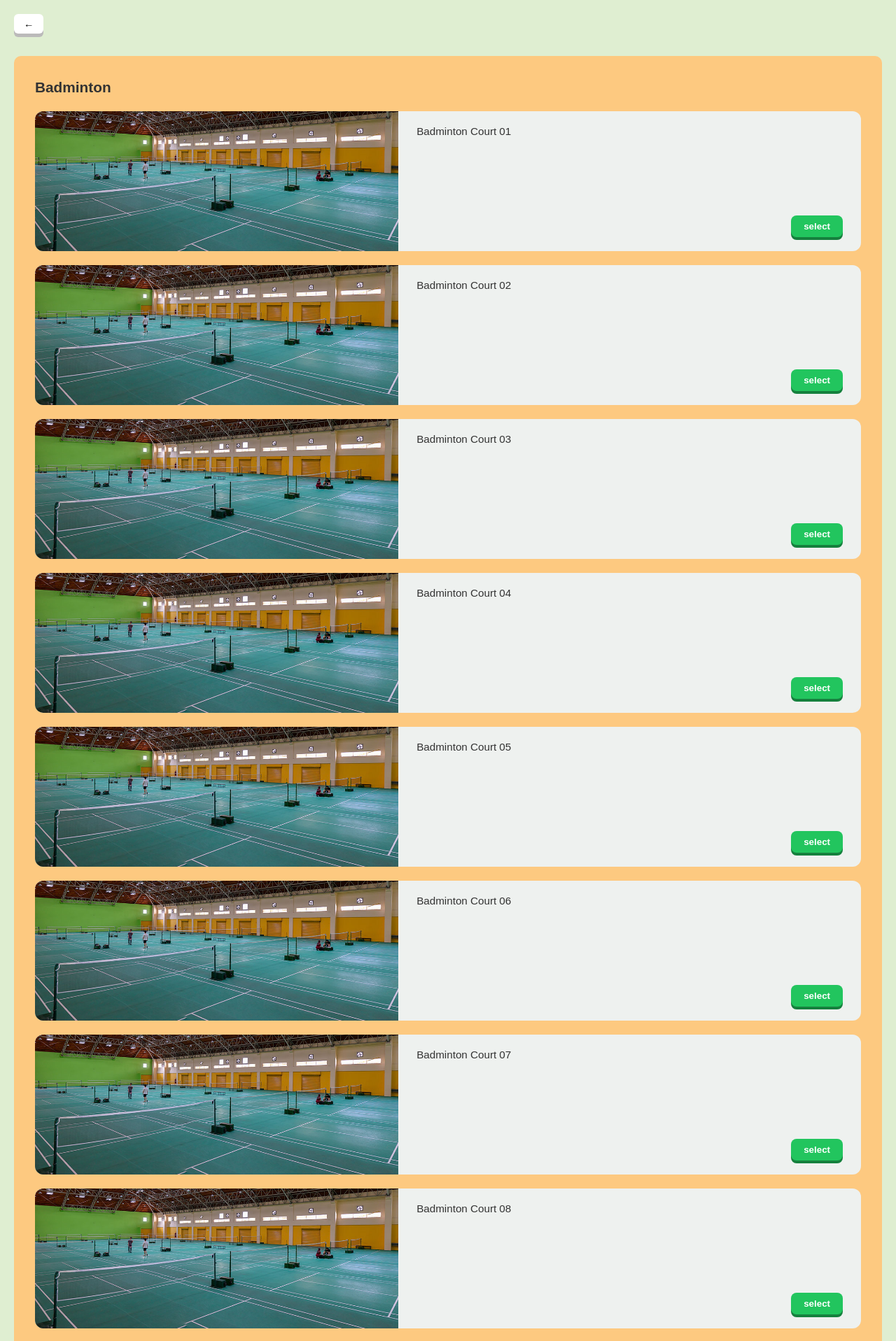
After one commit to GearJP2/cs261, a Django app: page /venues/1/sports/1/ in a window 1280 px wide. The commit adds this page. Shown: the top 1917 px of the page at 70% size. Run offline with Django 5.2, Linux system fonts and the light colour scheme; parts of the project's set-up code (start-up, migrations or seed data) failed here and were passed over.

Commit message:
feat(venues): add venue map and sport pages
- add /venues/, /venues/<id>/ and /venues/<id>/sports/<id>/ pages
  converted from the HTML preview
- skip the venue page when a venue has only one sport
- add extra_css and body_class blocks to base.html
- use temporary data from ui_data.py until API-03/04/05 (US9-B2) are ready

Not included yet:
- no header: the map page only reserves space for it
- no post: the select button does nothing until the Party creation
  story is defined

```diff
--- a/backend/config/urls.py
+++ b/backend/config/urls.py
@@ -3,5 +3,6 @@ from django.urls import include, path
 
 urlpatterns = [
     path("admin/", admin.site.urls),
+    path("venues/", include("venues.urls")),
     path("", include("core.urls")),
 ]
--- /dev/null
+++ b/backend/venues/ui_data.py
@@ -0,0 +1,123 @@
+# use temporary for display in frontend venuse
+
+VENUES = [
+    {
+        "id": 1,
+        "name": "Badminton Interzone",
+        "pos": {"top": 8.2, "left": 1.9, "width": 9.6, "height": 3.7},
+        "sports": [
+            {"id": 1, "name": "Badminton", "emoji": "🏸", "court_count": 20, "book_first": True},
+        ],
+    },
+    {
+        "id": 2,
+        "name": "Tennis Court",
+        "pos": {"top": 59.9, "left": 10.2, "width": 14.4, "height": 2.9},
+        "sports": [
+            {"id": 2, "name": "Tennis", "emoji": "🎾", "court_count": 9, "book_first": True},
+            {"id": 3, "name": "Pickleball", "emoji": "🥒", "court_count": 2, "book_first": True},
+        ],
+    },
+    {
+        "id": 3,
+        "name": "Futsal Court",
+        "pos": {"top": 59.1, "left": 38.0, "width": 3.6, "height": 3.1},
+        "sports": [
+            {"id": 4, "name": "Futsal", "emoji": "⚽", "court_count": None, "book_first": False},
+        ],
+    },
+    {
+        "id": 4,
+        "name": "Gym 7",
+        "pos": {"top": 59.1, "left": 43.0, "width": 12.9, "height": 7.3},
+        "sports": [
+            {"id": 5, "name": "Squash", "emoji": "🎾", "court_count": 2, "book_first": True},
+            {
+                "id": 6,
+                "name": "Basketball",
+                "emoji": "🏀",
+                "court_count": None,
+                "book_first": False,
+            },
+            {
+                "id": 7,
+                "name": "Rock Climbing",
+                "emoji": "⛰️",
+                "court_count": None,
+                "book_first": False,
+            },
+            {"id": 8, "name": "Ping Pong", "emoji": "🏓", "court_count": None, "book_first": False},
+        ],
+    },
+    {
+        "id": 5,
+        "name": "Football Court",
+        "pos": {"top": 67.6, "left": 43.0, "width": 7.6, "height": 4.1},
+        "sports": [
+            {"id": 9, "name": "Football", "emoji": "⚽", "court_count": None, "book_first": False},
+        ],
+    },
+    {
+        "id": 6,
+        "name": "Tu Xtreme",
+        "pos": {"top": 67.6, "left": 51.8, "width": 3.7, "height": 4.1},
+        "sports": [
+            {"id": 10, "name": "Extreme", "emoji": "🛹", "court_count": None, "book_first": False},
+        ],
+    },
+    {
+        "id": 7,
+        "name": "Aquatic Center",
+        "pos": {"top": 88.0, "left": 62.2, "width": 4.5, "height": 4.8},
+        "sports": [
+            {"id": 11, "name": "Swimming", "emoji": "💧", "court_count": None, "book_first": False},
+        ],
+    },
+    {
+        "id": 8,
+        "name": "Gym 4",
+        "pos": {"top": 91.0, "left": 72.7, "width": 6.6, "height": 4.2},
+        "sports": [
+            {"id": 1, "name": "Badminton", "emoji": "🏸", "court_count": 13, "book_first": True},
+        ],
+    },
+]
+
+
+def get_venues():
+    return VENUES
+
+
+def get_venue(venue_id):
+    for venue in VENUES:
+        if venue["id"] == venue_id:
+            return venue
+    return None
+
+
+SPORT_IMAGES = {  # (venue_id, sport_id)
+    (1, 1): "interzone.jpg",
+    (2, 2): "tennis.jpg",
+    (2, 3): "pickleball.jpg",
+    (4, 5): "squash.jpg",
+    (7, 11): "aquatic.jpg",
+    (8, 1): "gym4.jpg",
+    (6, 10): "Xtreme.jpg",
+}
+
+
+def get_sport(venue_id, sport_id):
+    """Return (venue, sport); sport is None when not found."""
+    venue = get_venue(venue_id)
+    if venue is None:
+        return None, None
+    for sport in venue["sports"]:
+        if sport["id"] == sport_id:
+            count = sport["court_count"]
+            if count:
+                courts = [f"{sport['name']} Court {i:02d}" for i in range(1, count + 1)]
+            else:
+                courts = [sport["name"]]
+            image = SPORT_IMAGES.get((venue_id, sport_id))
+            return venue, {**sport, "courts": courts, "image": image}
+    return venue, None
--- /dev/null
+++ b/backend/venues/urls.py
@@ -0,0 +1,11 @@
+from django.urls import path
+
+from . import views
+
+app_name = "venues"
+
+urlpatterns = [
+    path("", views.venue_map, name="venue_map"),
+    path("<int:venue_id>/", views.venue_detail, name="venue_detail"),
+    path("<int:venue_id>/sports/<int:sport_id>/", views.sport_detail, name="sport_detail"),
+]
--- a/backend/venues/views.py
+++ b/backend/venues/views.py
@@ -1,3 +1,45 @@
 # from django.shortcuts import render
 
 # Create your views here.
+from django.http import Http404
+from django.shortcuts import redirect, render
+from django.urls import reverse
+from django.views.decorators.http import require_GET
+
+from . import ui_data
+
+
+@require_GET
+def venue_map(request):
+    return render(request, "venues/venue_map.html", {"venues": ui_data.get_venues()})
+
+
+@require_GET
+def venue_detail(request, venue_id):
+    venue = ui_data.get_venue(venue_id)
+    if venue is None:
+        raise Http404
+
+    # Skip to sport_detail
+    if len(venue["sports"]) == 1:
+        return redirect(
+            "venues:sport_detail", venue_id=venue["id"], sport_id=venue["sports"][0]["id"]
+        )
+    return render(request, "venues/venue_detail.html", {"venue": venue})
+
+
+@require_GET
+def sport_detail(request, venue_id, sport_id):
+    venue, sport = ui_data.get_sport(venue_id, sport_id)
+    if sport is None:
+        raise Http404
+    # A single-sport venue skips its venue page, so go back to the map
+    if len(venue["sports"]) > 1:
+        back_url = reverse("venues:venue_detail", args=[venue_id])
+    else:
+        back_url = reverse("venues:venue_map")
+    return render(
+        request,
+        "venues/sport_detail.html",
+        {"venue": venue, "sport": sport, "back_url": back_url},
+    )
--- /dev/null
+++ b/frontend/static/css/venues.css
@@ -0,0 +1,202 @@
+/*Body*/
+body.gym-detail-page {
+    margin: 0;
+    padding: 20px;
+    background-color: #DFEED1;
+    font-family: sans-serif;
+    box-sizing: border-box;
+    min-height: 100vh;
+    position: relative;
+    display: flex;
+    flex-direction: column;
+}
+
+.back-button {
+    position: absolute;
+    top: 20px;
+    left: 20px;
+    padding: 6px 14px;
+    border-radius: 6px;
+    font-weight: bold;
+    font-size: 0.9rem;
+    background: #fff;
+    text-decoration: none;
+    color: #000;
+    display: inline-flex;
+    align-items: center;
+    gap: 6px;
+    box-shadow: 0 5px 0 #BBBABA;
+}
+.back-button:active { top: 25px; box-shadow: none; }
+
+/* container  */
+.main-container {
+    margin-top: 60px;
+    width: 100%;
+    min-height: 300px;
+    background-color: #FDC980;
+    border-radius: 10px;
+    padding: 30px;
+    box-sizing: border-box;
+    display: flex;
+    gap: 20px;
+    align-items: flex-start;
+    box-shadow: 0 15px 0 #d89b52;
+    position: relative;
+    flex: 1;
+    margin-bottom: 15px;
+}
+
+/*  card  */
+.sport-card {
+    width: 180px;
+    height: 220px;
+    border-radius: 12px;
+    padding: 16px;
+    box-sizing: border-box;
+    display: flex;
+    flex-direction: column;
+    justify-content: space-between;
+    background: #fff;
+    box-shadow: 0 10px 0 #BBBABA;
+    position: relative;
+    text-decoration: none;
+    color: inherit;
+}
+.sport-card:active { top: 9px; box-shadow: none; }
+
+.card-top-content { display: flex; flex-direction: column; }
+.card-title { font-size: 1rem; font-weight: 500; margin: 0; }
+.card-info { font-size: 0.85rem; color: #333; line-height: 1.4; margin: 0; }
+
+.sport-card .booking-badge {
+    position: absolute;
+    bottom: 16px;
+    left: 16px;
+}
+
+.booking-badge {
+    display: inline-flex;
+    align-items: center;
+    gap: 6px;
+    font-size: 0.85rem;
+    color: #333;
+    font-weight: 500;
+}
+.booking-badge::before {
+    content: "";
+    width: 8px;
+    height: 8px;
+    background-color: #f5a50f;
+    border-radius: 50%;
+}
+
+/* Sport-page */
+.sport-page .main-container {
+    flex-direction: column;
+    align-items: stretch;
+    gap: 0;
+}
+
+.sport-heading {
+    font-size: 1.3rem;
+    font-weight: 600;
+    margin: 0;
+    color: #333;
+}
+
+.sub-card-item {
+    display: flex;
+    background: #eef1ef;
+    border-radius: 12px;
+    overflow: hidden;
+    min-height: 200px;
+    margin-top: 20px;
+    position: relative;
+}
+
+.sub-img-placeholder {
+    flex: 0 0 44%;
+    background-color: #b5b5b5;
+    background-size: cover;
+    background-position: center;
+    background-repeat: no-repeat;
+}
+
+.sub-info {
+    flex: 1;
+    padding: 20px 26px;
+    display: flex;
+    flex-direction: column;
+    gap: 8px;
+    font-size: 0.95rem;
+    color: #333;
+}
+.sub-name { font-weight: 500; }
+
+.select-btn {
+    background: #22c55e;
+    color: #fff;
+    border: none;
+    padding: 8px 18px;
+    border-radius: 8px;
+    cursor: pointer;
+    font-weight: bold;
+    align-self: flex-end;
+    margin: auto 0 0 auto;
+    position: relative;
+    top: 0;
+    box-shadow: 0 4px 0 #15803d;
+}
+.select-btn:active { top: 4px; box-shadow: none; }
+
+.sub-detail { color: #555; }
+
+/*  map  */
+.map-container {
+    position: relative;
+    width: 100%;
+    margin: 1.5rem auto;
+    border-radius: 12px;
+    overflow: hidden;
+    box-shadow: 0 4px 15px rgba(0,0,0,0.1);
+}
+.map-container img { width: 100%; height: auto; display: block; }
+
+.yellow-building {
+    position: absolute;
+    background: #FDC980;
+    border-radius: 6px;
+    box-shadow: 0 10px 0 #DB835F;
+    cursor: pointer;
+    transition: background 0.2s ease, transform 0.05s ease, box-shadow 0.05s ease;
+}
+.yellow-building:hover { background: rgb(255, 197, 24); }
+.yellow-building:active { transform: translateY(10px); box-shadow: 0 0 0 #DB835F; }
+
+.yellow-building .building-info {
+    display: none;
+    position: absolute;
+    bottom: 110%;
+    left: 0;
+    background: #fff;
+    color: #233f35;
+    padding: 8px 12px;
+    font-size: 0.8rem;
+    border-radius: 6px;
+    min-width: 150px;
+    pointer-events: none;
+    z-index: 10;
+}
+.yellow-building:hover .building-info { display: block; }
+
+.map-header {
+    height: 70px;
+}
+
+.map-container .back-button {
+    z-index: 20;
+}
+
+.venue-page main { display: flex; flex-direction: column; flex: 1; padding: 0; }
+.venue-page .welcome { width: 100%; padding-block: 0; }
--- a/frontend/templates/base.html
+++ b/frontend/templates/base.html
@@ -6,8 +6,9 @@
     <meta name="viewport" content="width=device-width, initial-scale=1">
     <title>{% block title %}UniSport Buddy{% endblock %}</title>
     <link rel="stylesheet" href="{% static 'css/site.css' %}">
+    {% block extra_css %}{% endblock %}
   </head>
-  <body>
+  <body class="{% block body_class %}{% endblock %}">
     <main>{% block content %}{% endblock %}</main>
   </body>
 </html>
--- /dev/null
+++ b/frontend/templates/venues/sport_detail.html
@@ -0,0 +1,24 @@
+{% extends "base.html" %}
+{% load static %}
+
+{% block title %}{{ sport.name }} - {{ venue.name }}{% endblock %}
+{% block extra_css %}<link rel="stylesheet" href="{% static 'css/venues.css' %}">{% endblock %}
+{% block body_class %}venue-page gym-detail-page sport-page{% endblock %}
+
+{% block content %}
+<a href="{{ back_url }}" class="back-button">←</a>
+
+<div class="main-container">
+  <h1 class="sport-heading">{{ sport.name }}</h1>
+
+  {% for court in sport.courts %}
+  <div class="sub-card-item">
+    <div class="sub-img-placeholder"{% if sport.image %} style="background-image: url('{% static 'css/images/' %}{{ sport.image }}');"{% endif %}></div>
+    <div class="sub-info">
+      <div class="sub-name">{{ court }}</div>
+      <button type="button" class="select-btn">select</button>
+    </div>
+  </div>
+  {% endfor %}
+</div>
+{% endblock %}
```
Also changed, not shown: frontend/templates/venues/venue_detail.html (added, +24 -0 lines), frontend/templates/venues/venue_map.html (added, +20 -0 lines), frontend/static/css/images/SporttMap.png (added), frontend/static/css/images/Xtreme.jpg (added), frontend/static/css/images/aquatic.jpg (added), frontend/static/css/images/gym4.jpg (added), frontend/static/css/images/interzone.jpg (added), frontend/static/css/images/pickleball.jpg (added), frontend/static/css/images/squash.jpg (added), frontend/static/css/images/tennis.jpg (added).
